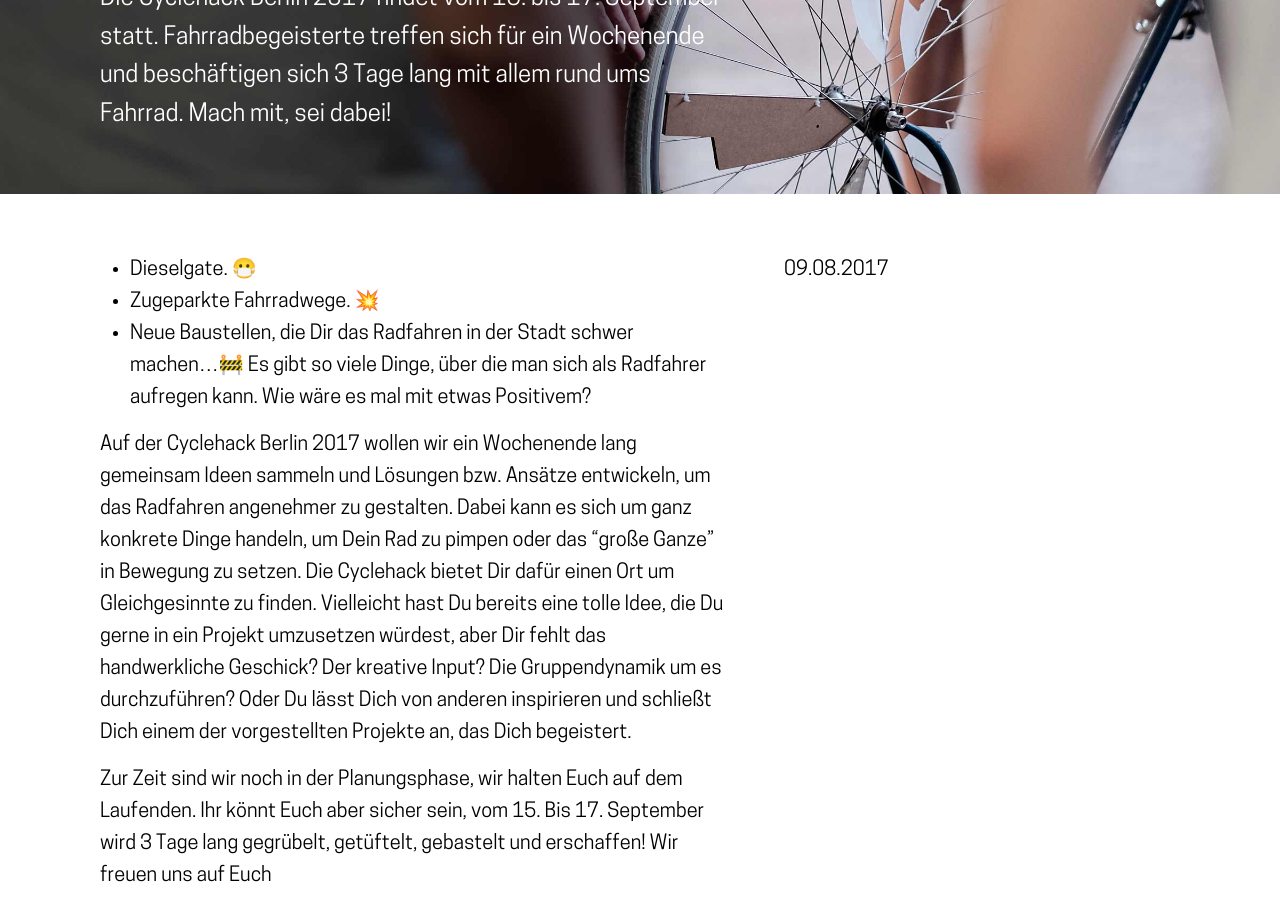
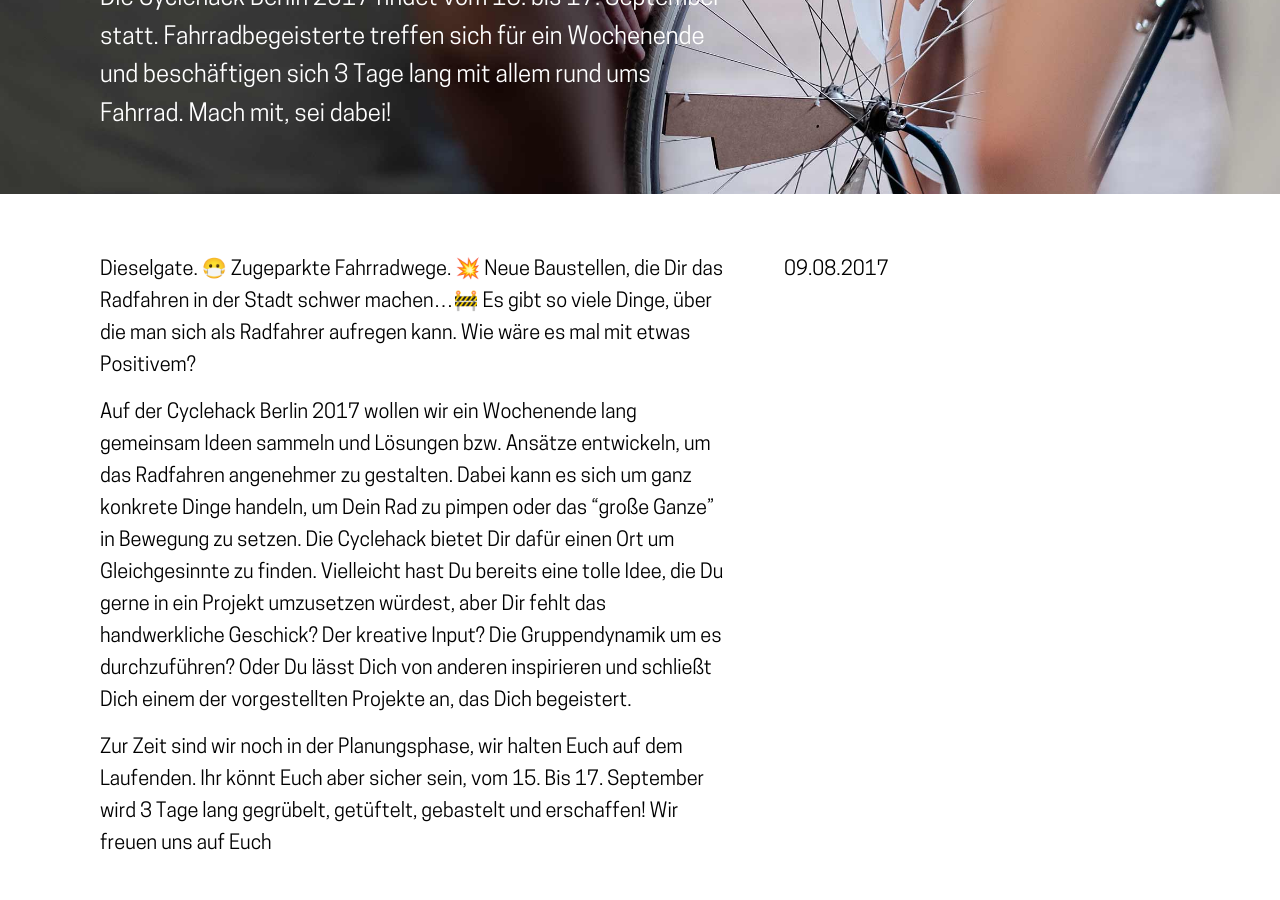
Before and after one commit to sjockers/cyclehackberlin.de, a Jekyll site: the page built from _posts/2017-08-09-save-the-date-cyclehack-berlin-2017-vom-15-bis-17-september.markdown, in a window 1280 px wide and 900 px high, scrolled down 535 px. Built offline with Jekyll 4.4.1, drawn with Linux system fonts in a browser that asks for light colours; our own code applies the rules of GitHub Pages for plain Markdown files.

```diff
--- a/_posts/2017-08-09-save-the-date-cyclehack-berlin-2017-vom-15-bis-17-september.markdown
+++ b/_posts/2017-08-09-save-the-date-cyclehack-berlin-2017-vom-15-bis-17-september.markdown
@@ -7,9 +7,9 @@ lead: Die Cyclehack Berlin 2017 findet vom 15. bis 17. September statt. Fahrradb
 picture: "/assets/images/background-wheel.jpg"
 ---
 
-* Dieselgate. 😷
-* Zugeparkte Fahrradwege. 💥
-* Neue Baustellen, die Dir das Radfahren in der Stadt schwer machen…🚧
+Dieselgate. 😷
+Zugeparkte Fahrradwege. 💥
+Neue Baustellen, die Dir das Radfahren in der Stadt schwer machen…🚧
 Es gibt so viele Dinge, über die man sich als Radfahrer aufregen kann. Wie wäre es mal mit etwas Positivem?
 
 Auf der Cyclehack Berlin 2017 wollen wir ein Wochenende lang gemeinsam Ideen sammeln und Lösungen bzw. Ansätze entwickeln, um das Radfahren angenehmer zu gestalten. Dabei kann es sich um ganz konkrete Dinge handeln, um Dein Rad zu pimpen oder das “große Ganze” in Bewegung zu setzen. Die Cyclehack bietet Dir dafür einen Ort um Gleichgesinnte zu finden. Vielleicht hast Du bereits eine tolle Idee, die Du gerne in ein Projekt umzusetzen würdest, aber Dir fehlt das handwerkliche Geschick? Der kreative Input? Die Gruppendynamik um es durchzuführen?
```
